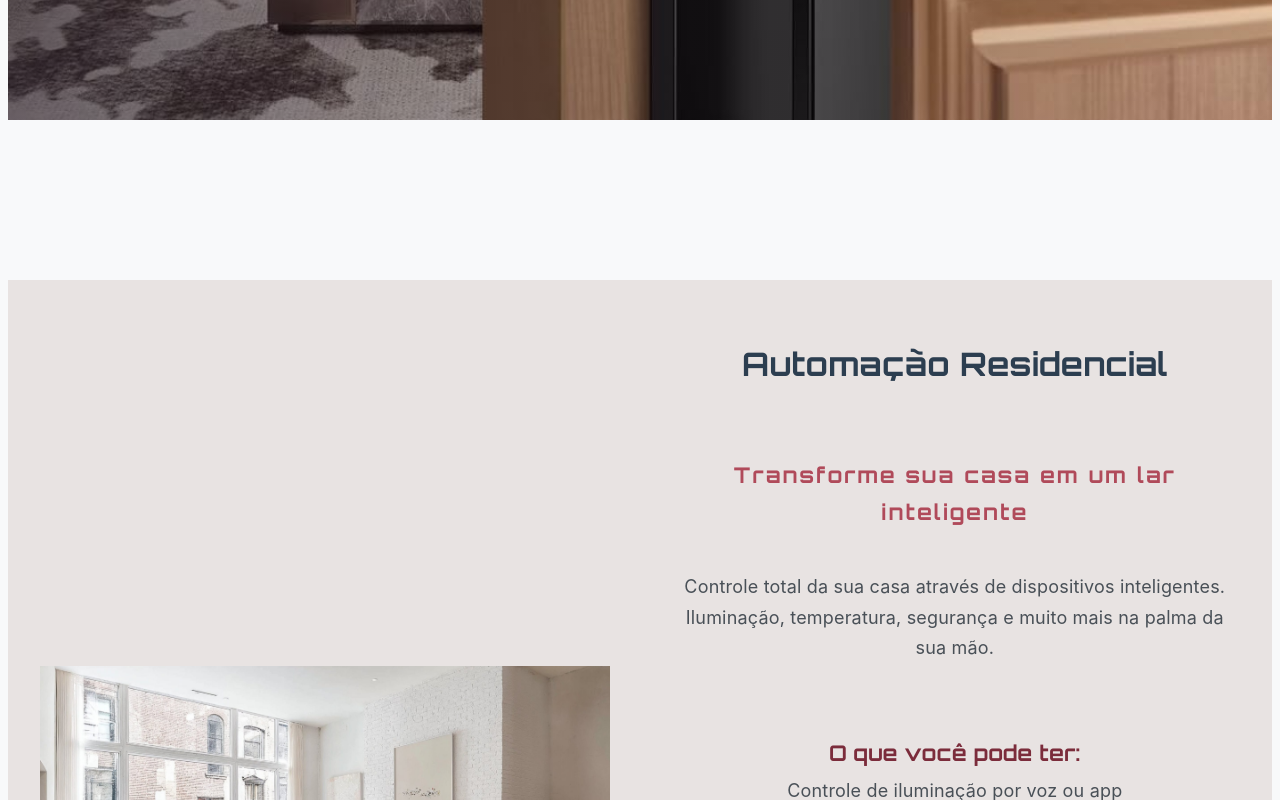
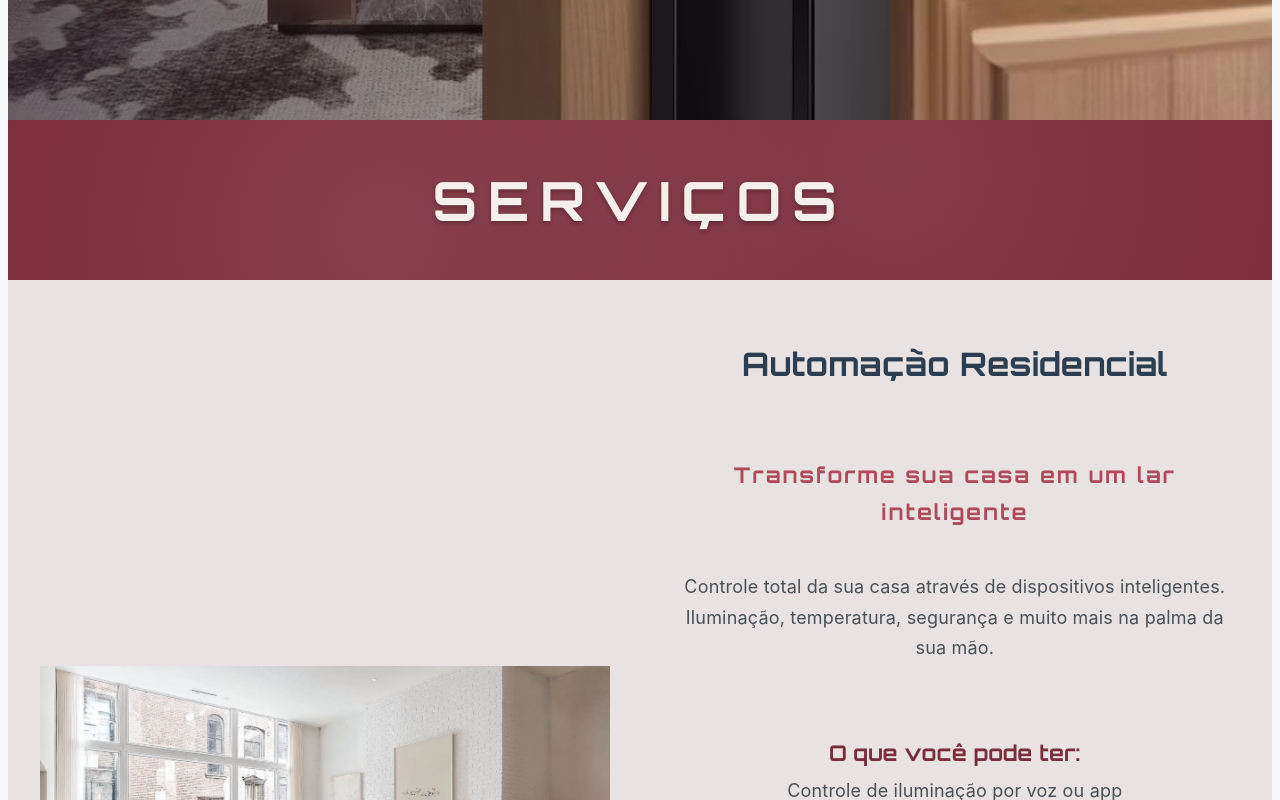
Before and after one commit to NessaRocha/dommaelectra, a React (Vite) app in the folder react-dommaelectra/: page / in a window 1280 px wide. Shown: the part 880-1680 px from the top of the page. Built offline with nearby package versions, Linux system fonts and the light colour scheme; a web font is replaced by a local one.

Commit message:
feat: remove newsletter and update contact links to WhatsApp

```diff
--- a/react-dommaelectra/src/App.jsx
+++ b/react-dommaelectra/src/App.jsx
@@ -1,6 +1,7 @@
 import Navbar from './components/Navbar';
 import Footer from './components/Footer';
 import Sobre from './components/Sobre';
+import Servicos from './components/Servicos';
 import AutomacaoResidencial from './components/AutomacaoResidencial';
 import ShowcaseAlternado from './components/ShowcaseAlternado';
 import { useState } from 'react';
@@ -15,6 +16,7 @@ function App() {
     <>
       <Navbar slideAtivo={slideAtivo} />
       <AutomacaoResidencial setSlideAtivo={setSlideAtivo} />
+      <Servicos />
       <ShowcaseAlternado sections={servicesArray} />
       <Sobre />
       <Footer />
--- a/react-dommaelectra/src/components/Footer.css
+++ b/react-dommaelectra/src/components/Footer.css
@@ -80,40 +80,7 @@
   border-radius: 2px;
 }
 
-.footer-newsletter {
-  display: flex;
-  flex-direction: row;
-  gap: 10px;
-  align-items: center;
-  margin: 0 auto;
-}
-.footer-newsletter input[type='email'] {
-  padding: 10px 16px;
-  border: 1.5px solid #7b2c3b;
-  border-radius: 6px;
-  font-size: 1.08rem;
-  font-family: inherit;
-  outline: none;
-  width: 220px;
-  background: #fff;
-  color: #201016;
-}
-.footer-newsletter button {
-  padding: 10px 28px;
-  background: #7b2c3b;
-  color: #fff;
-  border: none;
-  border-radius: 6px;
-  font-size: 1.08rem;
-  font-family: 'Orbitron', Arial, sans-serif;
-  font-weight: 700;
-  letter-spacing: 0.08em;
-  cursor: pointer;
-  transition: background 0.2s;
-}
-.footer-newsletter button:hover {
-  background: #2b1821;
-}
+
 
 .footer-social-row {
   display: flex;
@@ -244,14 +211,7 @@
   .footer-nav ul {
     gap: 14px;
   }
-  .footer-newsletter input[type='email'] {
-    width: 120px;
-    font-size: 0.98rem;
-  }
-  .footer-newsletter button {
-    font-size: 0.98rem;
-    padding: 8px 16px;
-  }
+
   .footer-social-row a {
     width: 32px;
     height: 32px;
--- a/react-dommaelectra/src/components/Footer.jsx
+++ b/react-dommaelectra/src/components/Footer.jsx
@@ -1,4 +1,4 @@
-import React, { useRef } from 'react';
+import React from 'react';
 import './Footer.css';
 import whatsapp from '../assets/whatsapp.svg';
 import linkedin from '../assets/linkedin.svg';
@@ -83,7 +83,6 @@ const icons = {
 };
 
 const Footer = () => {
-  const emailRef = useRef();
   const handleScrollTop = () => {
     window.scrollTo({ top: 0, behavior: 'smooth' });
   };
@@ -111,22 +110,7 @@ const Footer = () => {
             </li>
           </ul>
         </nav>
-        <form className='footer-newsletter' onSubmit={e => e.preventDefault()}>
-          <label htmlFor='newsletter-email' className='sr-only'>
-            Cadastre-se para novidades
-          </label>
-          <input
-            ref={emailRef}
-            type='email'
-            id='newsletter-email'
-            name='newsletter-email'
-            placeholder='Seu e-mail...'
-            autoComplete='email'
-            required
-            aria-label='Seu e-mail'
-          />
-          <button type='submit'>Cadastrar e receber novidades</button>
-        </form>
+
         <div className='footer-social-row'>
           <a href='mailto:dommaelectra@gmail.com' aria-label='E-mail'>
             {icons.email}
--- a/react-dommaelectra/src/components/Navbar.jsx
+++ b/react-dommaelectra/src/components/Navbar.jsx
@@ -1,5 +1,4 @@
 import React, { useState, useEffect } from 'react';
-import { servicesArray } from '../data/services';
 import './Navbar.css';
 
 /**
@@ -10,7 +9,6 @@ import './Navbar.css';
 const Navbar = () => {
   const [isScrolled, setIsScrolled] = useState(false);
   const [isMobileMenuOpen, setIsMobileMenuOpen] = useState(false);
-  const [showDropdown, setShowDropdown] = useState(false);
 
   useEffect(() => {
     const handleScroll = () => {
@@ -22,31 +20,9 @@ const Navbar = () => {
   }, []);
 
   // Fechar dropdown quando clicar fora
-  useEffect(() => {
-    const handleClickOutside = (event) => {
-      if (showDropdown && !event.target.closest('.dropdown')) {
-        setShowDropdown(false);
-      }
-    };
 
-    document.addEventListener('click', handleClickOutside);
-    return () => document.removeEventListener('click', handleClickOutside);
-  }, [showDropdown]);
 
-  // Handlers para navegação e interação
-  const handleServiceClick = serviceId => {
-    setShowDropdown(false);
-    setIsMobileMenuOpen(false);
-    const element = document.getElementById(serviceId);
-    if (element) {
-      element.scrollIntoView({ behavior: 'smooth' });
-    }
-  };
 
-  const toggleDropdown = e => {
-    e.preventDefault();
-    setShowDropdown(!showDropdown);
-  };
 
   const handleKeyDown = (e, action) => {
     if (e.key === 'Enter' || e.key === ' ') {
@@ -57,7 +33,6 @@ const Navbar = () => {
 
   const toggleMobileMenu = () => {
     setIsMobileMenuOpen(!isMobileMenuOpen);
-    setShowDropdown(false);
   };
 
   return (
@@ -74,40 +49,19 @@ const Navbar = () => {
         {/* Menu de Navegação */}
         <div className={`navbar-menu ${isMobileMenuOpen ? 'active' : ''}`}>
           <ul className='navbar-nav'>
-            <li className='nav-item dropdown'>
-              <button
-                className='nav-link dropdown-toggle'
-                onClick={toggleDropdown}
-                onKeyDown={e => handleKeyDown(e, toggleDropdown)}
-                aria-expanded={showDropdown}
-                aria-haspopup='true'
-              >
+            <li className='nav-item'>
+              <a href='#servicos' className='nav-link'>
                 Serviços
-              </button>
-              {showDropdown && (
-                <ul className='dropdown-menu'>
-                  {console.log('Dropdown items:', servicesArray)}
-                  {servicesArray.map(service => (
-                    <li key={service.id}>
-                      <button
-                        className='dropdown-item'
-                        onClick={() => handleServiceClick(service.id)}
-                        onKeyDown={e => handleKeyDown(e, () => handleServiceClick(service.id))}
-                      >
-                        {service.title}
-                      </button>
-                    </li>
-                  ))}
-                </ul>
-              )}
+              </a>
             </li>
+
             <li className='nav-item'>
               <a href='#sobre' className='nav-link'>
                 Sobre
               </a>
             </li>
             <li className='nav-item'>
-              <a href='#contato' className='nav-link'>
+              <a href='https://wa.me/5551996138467?text=Olá! Gostaria de conversar sobre automação residencial.' className='nav-link' target='_blank' rel='noopener noreferrer'>
                 Contato
               </a>
             </li>
--- /dev/null
+++ b/react-dommaelectra/src/components/Servicos.css
@@ -0,0 +1,101 @@
+/* ===== SERVIÇOS SECTION ===== */
+
+/* Seção principal */
+.servicos-section {
+  position: relative;
+  min-height: 20vh;
+  display: flex;
+  align-items: center;
+  justify-content: center;
+  overflow: hidden;
+  opacity: 0;
+  transform: translateY(30px);
+  transition: all 0.8s ease;
+}
+
+.servicos-section.visible {
+  opacity: 1;
+  transform: translateY(0);
+}
+
+/* Background com gradiente */
+.servicos-background {
+  position: absolute;
+  top: 0;
+  left: 0;
+  width: 100%;
+  height: 100%;
+  background: #7b2c3b;
+  z-index: 1;
+}
+
+.servicos-overlay {
+  position: absolute;
+  top: 0;
+  left: 0;
+  width: 100%;
+  height: 100%;
+  background: radial-gradient(circle at 30% 70%, rgba(244, 239, 235, 0.1) 0%, transparent 50%),
+              radial-gradient(circle at 70% 30%, rgba(248, 244, 240, 0.08) 0%, transparent 50%);
+  z-index: 2;
+}
+
+/* Container principal */
+.servicos-container {
+  position: relative;
+  z-index: 3;
+  max-width: 1200px;
+  width: 100%;
+  margin: 0 auto;
+  padding: 0 40px;
+  text-align: center;
+}
+
+/* Título principal */
+.servicos-title {
+  font-family: 'Orbitron', Arial, sans-serif;
+  font-size: 3rem;
+  font-weight: 700;
+  color: #f4efeb;
+  margin: 0;
+  text-transform: uppercase;
+  letter-spacing: 0.2em;
+  text-shadow: 0 2px 4px rgba(0, 0, 0, 0.3);
+}
+
+/* ===== RESPONSIVO ===== */
+
+@media (max-width: 1100px) {
+  .servicos-container {
+    padding: 0 30px;
+  }
+
+  .servicos-title {
+    font-size: 2.5rem;
+  }
+}
+
+@media (max-width: 768px) {
+  .servicos-section {
+    min-height: 15vh;
+    padding: 20px 0;
+  }
+
+  .servicos-container {
+    padding: 0 20px;
+  }
+
+  .servicos-title {
+    font-size: 2rem;
+  }
+}
+
+@media (max-width: 480px) {
+  .servicos-container {
+    padding: 0 15px;
+  }
+
+  .servicos-title {
+    font-size: 1.8rem;
+  }
+}
--- /dev/null
+++ b/react-dommaelectra/src/components/Servicos.jsx
@@ -0,0 +1,49 @@
+import React, { useState, useEffect } from 'react';
+import './Servicos.css';
+
+/**
+ * Componente Servicos - Seção âncora para serviços
+ * @returns {JSX.Element} Componente da seção âncora de serviços
+ */
+const Servicos = () => {
+  const [isVisible, setIsVisible] = useState(false);
+
+  // Observer para animação de entrada
+  useEffect(() => {
+    const observer = new IntersectionObserver(
+      ([entry]) => {
+        if (entry.isIntersecting) {
+          setIsVisible(true);
+        }
+      },
+      { threshold: 0.3 }
+    );
+
+    const element = document.getElementById('servicos');
+    if (element) {
+      observer.observe(element);
+    }
+
+    return () => {
+      if (element) {
+        observer.unobserve(element);
+      }
+    };
+  }, []);
+
+  return (
+    <section id='servicos' className={`servicos-section ${isVisible ? 'visible' : ''}`}>
+      {/* Background com gradiente */}
+      <div className='servicos-background'>
+        <div className='servicos-overlay'></div>
+      </div>
+
+      {/* Container principal */}
+      <div className='servicos-container'>
+        <h2 className='servicos-title'>SERVIÇOS</h2>
+      </div>
+    </section>
+  );
+};
+
+export default Servicos;
--- a/react-dommaelectra/src/components/ShowcaseAlternado.css
+++ b/react-dommaelectra/src/components/ShowcaseAlternado.css
@@ -2,7 +2,7 @@
 
 .showcase-alternado {
   width: 100%;
-  padding: 160px 0 100px 0;
+  padding: 0;
   background: #f8f9fa;
   position: relative;
   z-index: 4;
--- a/react-dommaelectra/src/components/Sobre.css
+++ b/react-dommaelectra/src/components/Sobre.css
@@ -25,7 +25,7 @@
   left: 0;
   width: 100%;
   height: 100%;
-  background: linear-gradient(135deg, #7b2c3b 0%, #b04a5a 50%, #8a3a4a 100%);
+  background: #7b2c3b;
   z-index: 1;
 }
 
--- a/react-dommaelectra/src/index.css
+++ b/react-dommaelectra/src/index.css
@@ -82,8 +82,7 @@ span {
   font-weight: 400;
 }
 
-.banner-btn,
-.footer-newsletter button {
+.banner-btn {
   font-size: 1rem !important;
   font-family: 'Orbitron', Arial, sans-serif;
 }
@@ -116,8 +115,7 @@ span {
   .footer-copy {
     font-size: 0.85rem !important;
   }
-  .banner-btn,
-  .footer-newsletter button {
+  .banner-btn {
     font-size: 0.8rem !important;
   }
 }
```
